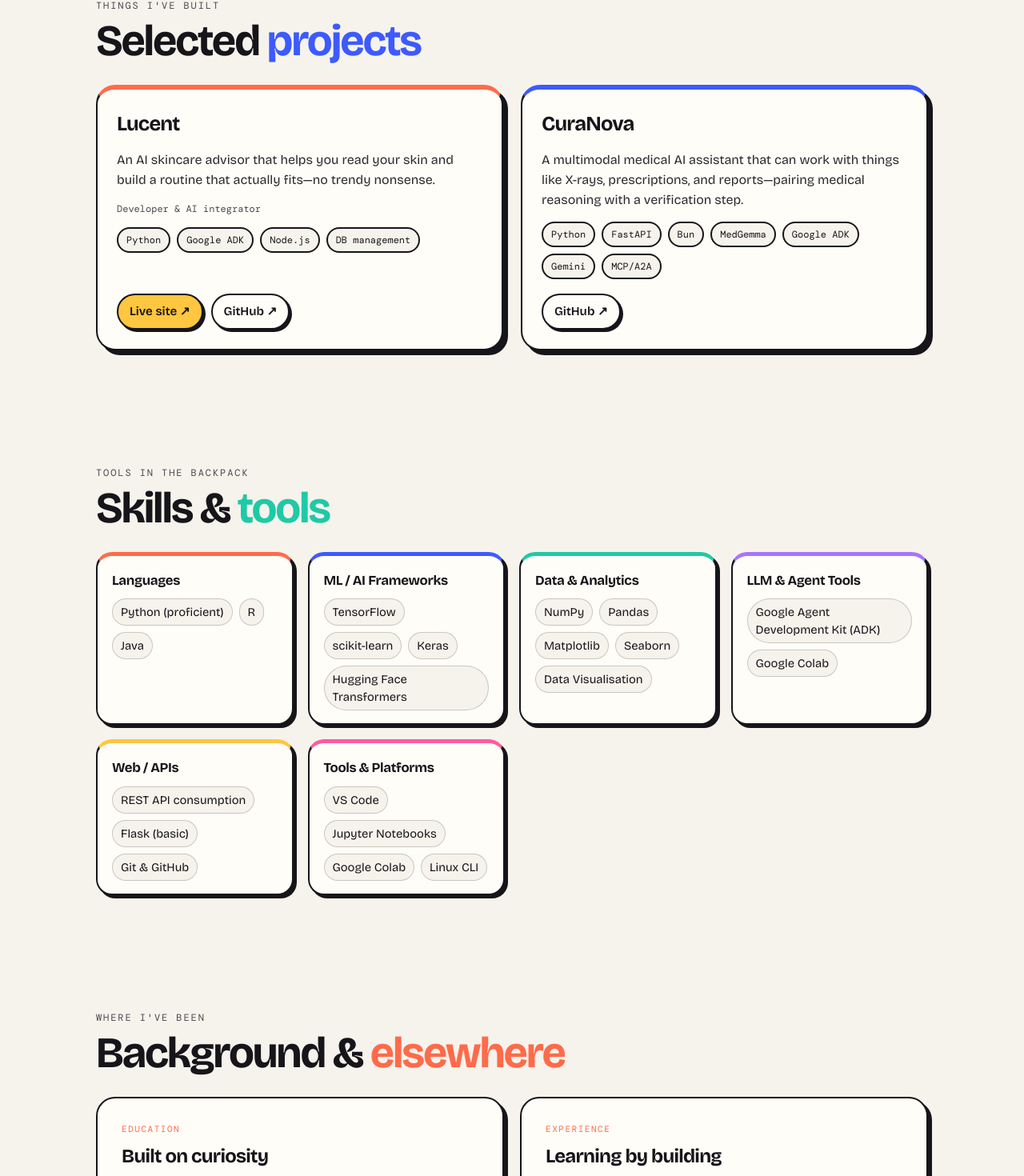
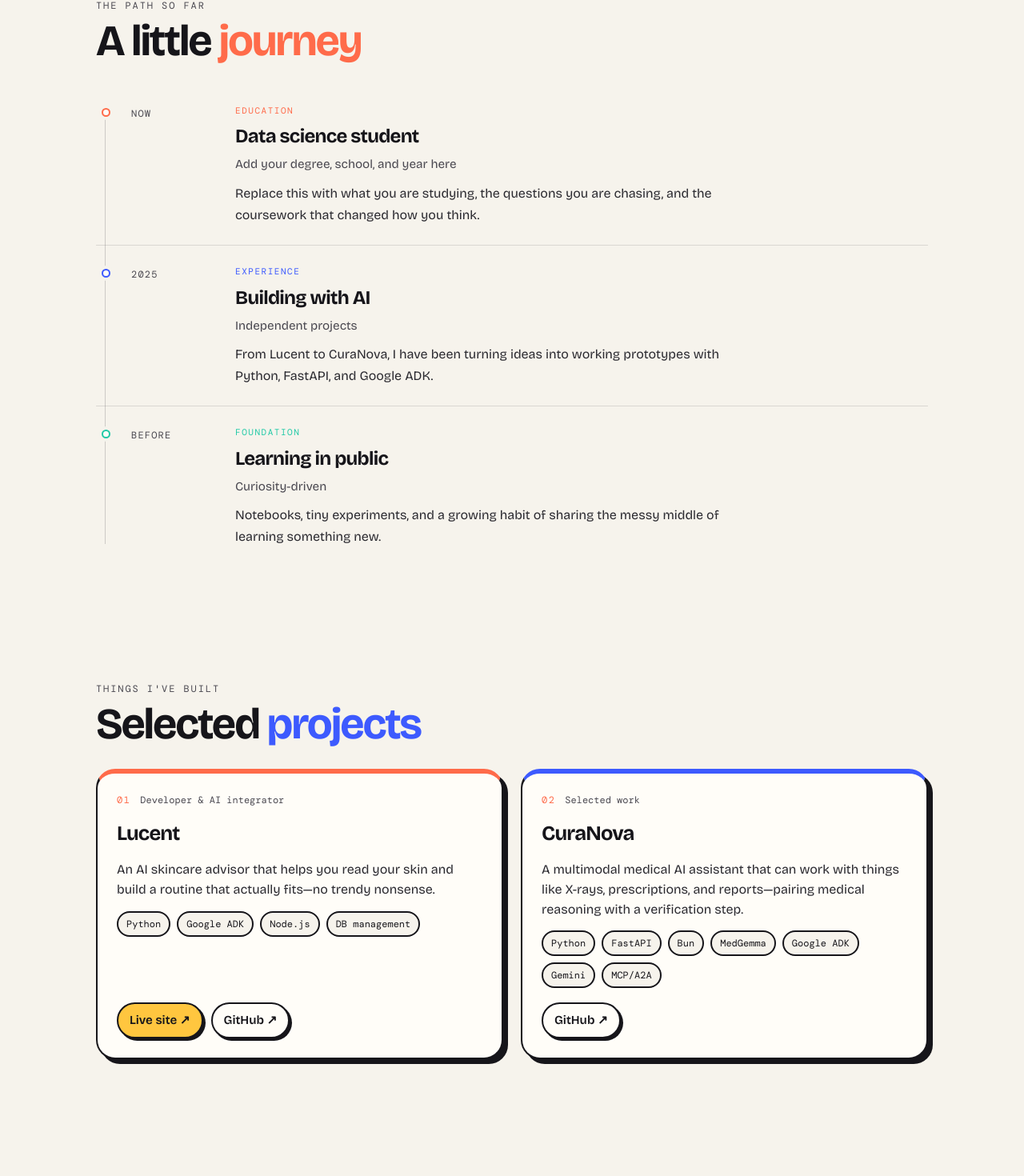
Before and after one commit to Sadhana-up/port_folioo, a React (Vite) app: page / in a window 1280 px wide. Shown: the part 1315-2785 px from the top of the page at 80% size. Built offline with nearby package versions, Linux system fonts and the light colour scheme; the HTML template or start-up script is replaced by a standard one.

Commit message:
feat: add journey and extras sections with portfolio card refinements

```diff
--- a/src/App.tsx
+++ b/src/App.tsx
@@ -141,6 +141,66 @@ const skillGroups = [
   {
     title: 'Tools & Platforms',
     items: ['VS Code', 'Jupyter Notebooks', 'Google Colab', 'Linux CLI'],
+    color: '#FF5C9D',
+  },
+]
+
+const journey = [
+  {
+    period: 'Now',
+    kind: 'Education',
+    title: 'Data science student',
+    place: 'Add your degree, school, and year here',
+    detail: 'Replace this with what you are studying, the questions you are chasing, and the coursework that changed how you think.',
+    color: '#FF6B4A',
+  },
+  {
+    period: '2025',
+    kind: 'Experience',
+    title: 'Building with AI',
+    place: 'Independent projects',
+    detail: 'From Lucent to CuraNova, I have been turning ideas into working prototypes with Python, FastAPI, and Google ADK.',
+    color: '#3D5AFE',
+  },
+  {
+    period: 'Before',
+    kind: 'Foundation',
+    title: 'Learning in public',
+    place: 'Curiosity-driven',
+    detail: 'Notebooks, tiny experiments, and a growing habit of sharing the messy middle of learning something new.',
+    color: '#20C9A6',
+  },
+]
+
+const extras = [
+  {
+    label: 'Certifications',
+    title: 'Proof of the rabbit holes',
+    items: ['Add a certification or course', 'Add another course or workshop', 'Add a self-directed milestone'],
+    color: '#FFC63F',
+  },
+  {
+    label: 'Achievements',
+    title: 'Small wins, real momentum',
+    items: ['Add a competition, hackathon, or award', 'Add a project milestone', 'Add something you are quietly proud of'],
+    color: '#A774FF',
+  },
+]
+
+const interests = [
+  {
+    title: 'Data with feelings',
+    text: 'Visualisations and stories that make numbers feel a little more human.',
+    color: '#FF6B4A',
+  },
+  {
+    title: 'Agent experiments',
+    text: 'Small tools that reason, verify, and occasionally surprise me.',
+    color: '#20C9A6',
+  },
+  {
+    title: 'Internet oddities',
+    text: 'Niche communities, playful interfaces, and things that make people smile.',
     color: '#FF5C9D',
   },
 ]
@@ -758,11 +818,44 @@ export default function App() {
           <p className="explore-lede">
             Education, experience, projects, skills, and the little things that make me me—all in one place.
           </p>
-          <div className="explore-index" aria-hidden="true">
-            <span>01 — experience</span>
-            <span>02 — projects</span>
-            <span>03 — skills</span>
-            <span>04 — elsewhere</span>
+          <nav className="explore-index" aria-label="Explore sections">
+            <a href="#journey">01 — journey</a>
+            <a href="#projects">02 — projects</a>
+            <a href="#skills">03 — skills</a>
+            <a href="#extras">04 — extras</a>
+          </nav>
+        </div>
+      </section>
+
+      <section className="section" id="journey">
+        <div className="section-inner">
+          <div className="section-head">
+            <p className="section-kicker">the path so far</p>
+            <h2 className="section-title">
+              A little <span className="accent-coral">journey</span>
+            </h2>
+          </div>
+          <div className="journey-list">
+            {journey.map((entry, i) => (
+              <motion.article
+                key={entry.title}
+                className="journey-item"
+                style={{ '--journey-color': entry.color } as MotionStyle}
+                initial={reduced ? false : { opacity: 0, y: 24 }}
+                whileInView={reduced ? undefined : { opacity: 1, y: 0 }}
+                viewport={{ once: true, amount: 0.3 }}
+                transition={{ duration: 0.45, delay: i * 0.07 }}
+              >
+                <div className="journey-marker" aria-hidden="true"><span /></div>
+                <p className="journey-period">{entry.period}</p>
+                <div className="journey-body">
+                  <p className="journey-kind">{entry.kind}</p>
+                  <h3>{entry.title}</h3>
+                  <p className="journey-place">{entry.place}</p>
+                  <p className="journey-detail">{entry.detail}</p>
+                </div>
+              </motion.article>
+            ))}
           </div>
         </div>
       </section>
@@ -786,9 +879,12 @@ export default function App() {
                 viewport={{ once: true, amount: 0.25 }}
                 transition={{ duration: 0.45, delay: i * 0.08 }}
               >
+                <div className="project-top">
+                  <span className="project-number">{String(i + 1).padStart(2, '0')}</span>
+                  <span className="project-meta">{project.role ?? 'Selected work'}</span>
+                </div>
                 <h3>{project.name}</h3>
                 <p className="project-blurb">{project.blurb}</p>
-                {project.role ? <p className="project-meta">{project.role}</p> : null}
                 <ul className="tag-list" aria-label={`${project.name} tech`}>
                   {project.tech.map((item) => (
                     <li className="tag" key={item}>
@@ -822,6 +918,9 @@ export default function App() {
             <h2 className="section-title">
               Skills &amp; <span className="accent-mint">tools</span>
             </h2>
+            <p className="section-lede">
+              A working toolkit, not a trophy shelf. These are the things I reach for most often.
+            </p>
           </div>
           <div className="skills-grid">
             {skillGroups.map((group, i) => (
@@ -834,7 +933,10 @@ export default function App() {
                 viewport={{ once: true, amount: 0.3 }}
                 transition={{ duration: 0.4, delay: i * 0.04 }}
               >
+                <div className="skill-card-head">
                   <h3>{group.title}</h3>
+                  <span>{String(group.items.length).padStart(2, '0')}</span>
+                </div>
                 <ul className="skill-items">
                   {group.items.map((item) => (
                     <li className="skill-item" key={item}>
@@ -848,68 +950,78 @@ export default function App() {
         </div>
       </section>
 
-      <section className="section" id="background">
+      <section className="section" id="extras">
         <div className="section-inner">
           <div className="section-head">
-            <p className="section-kicker">where i&apos;ve been</p>
+            <p className="section-kicker">beyond the résumé</p>
             <h2 className="section-title">
-              Background &amp; <span className="accent-coral">elsewhere</span>
+              Little <span className="accent-yellow">extras</span>
             </h2>
+            <p className="section-lede">
+              The certificates, small wins, and curious detours that do not quite fit anywhere else.
+            </p>
           </div>
-          <div className="background-grid">
+          <div className="extras-grid">
+            {extras.map((group, i) => (
               <motion.div
-              className="background-card"
+                key={group.label}
+                className="extras-card"
+                style={{ borderTop: `5px solid ${group.color}` }}
                 initial={reduced ? false : { opacity: 0, y: 24 }}
                 whileInView={reduced ? undefined : { opacity: 1, y: 0 }}
                 viewport={{ once: true, amount: 0.3 }}
-              transition={{ duration: 0.45 }}
+                transition={{ duration: 0.45, delay: i * 0.07 }}
               >
-              <p className="background-label">Education</p>
-              <h3>Built on curiosity</h3>
-              <p className="background-text">
-                Data science student, constantly learning in public and turning coursework into things I can actually play with.
-              </p>
-              <div className="background-tags">
-                <span>Data Science</span>
-                <span>AI / ML</span>
-                <span>Analytics</span>
-              </div>
+                <p className="extras-label">{group.label}</p>
+                <h3>{group.title}</h3>
+                <ul className="extras-list">
+                  {group.items.map((item) => (
+                    <li key={item}>{item}</li>
+                  ))}
+                </ul>
               </motion.div>
+            ))}
             <motion.div
-              className="background-card"
-              initial={reduced ? false : { opacity: 0, y: 24 }}
-              whileInView={reduced ? undefined : { opacity: 1, y: 0 }}
-              viewport={{ once: true, amount: 0.3 }}
-              transition={{ duration: 0.45, delay: 0.08 }}
-            >
-              <p className="background-label">Experience</p>
-              <h3>Learning by building</h3>
-              <p className="background-text">
-                From AI skincare advisors to multimodal medical tools—I like projects where I can own an idea end to end.
-              </p>
-              <div className="background-tags">
-                <span>Python</span>
-                <span>FastAPI</span>
-                <span>Google ADK</span>
-              </div>
-            </motion.div>
-            <motion.div
-              className="background-card background-card--wide"
+              className="interests-card"
               initial={reduced ? false : { opacity: 0, y: 24 }}
               whileInView={reduced ? undefined : { opacity: 1, y: 0 }}
               viewport={{ once: true, amount: 0.3 }}
               transition={{ duration: 0.45, delay: 0.14 }}
             >
-              <p className="background-label">Achievements &amp; interests</p>
-              <h3>The bits between the big things</h3>
-              <p className="background-text">
-                Certifications, small wins, and whatever I&apos;m currently obsessing over live here. This is a living section—more soon.
-              </p>
+              <p className="extras-label">currently curious about</p>
+              <div className="interest-list">
+                {interests.map((interest, i) => (
+                  <motion.div
+                    key={interest.title}
+                    className="interest-item"
+                    style={{ '--interest-color': interest.color } as MotionStyle}
+                    initial={reduced ? false : { opacity: 0, x: 12 }}
+                    whileInView={reduced ? undefined : { opacity: 1, x: 0 }}
+                    viewport={{ once: true, amount: 0.3 }}
+                    transition={{ duration: 0.4, delay: 0.18 + i * 0.06 }}
+                  >
+                    <span className="interest-dot" aria-hidden="true" />
+                    <div>
+                      <h4>{interest.title}</h4>
+                      <p>{interest.text}</p>
+                    </div>
+                  </motion.div>
+                ))}
+              </div>
+            </motion.div>
+          </div>
+          <motion.div
+            className="extras-cta"
+            initial={reduced ? false : { opacity: 0, y: 20 }}
+            whileInView={reduced ? undefined : { opacity: 1, y: 0 }}
+            viewport={{ once: true, amount: 0.4 }}
+            transition={{ duration: 0.45 }}
+          >
+            <p>Got something interesting in mind?</p>
             <button className="btn-link" type="button" onClick={() => openPanel('contact')}>
-                Tell me about yours ↗
+              Let&apos;s talk ↗
             </button>
           </motion.div>
-          </div>
         </div>
       </section>
       </div>
--- a/src/index.css
+++ b/src/index.css
@@ -394,23 +394,16 @@ a {
 
 .section-title .accent-coral { color: var(--coral); }
 .section-title .accent-blue { color: var(--blue); }
+.section-title .accent-yellow { color: var(--yellow); }
 .section-title .accent-mint { color: var(--mint); }
 .section-title .accent-lilac { color: var(--lilac); }
 
-.about-card {
-  background: var(--paper);
-  border: var(--border);
-  border-radius: 24px;
-  box-shadow: var(--shadow);
-  padding: 28px 30px;
-  max-width: 760px;
-  transform: rotate(-0.6deg);
-}
-
-.about-card p {
-  margin: 0;
-  font-size: clamp(1.1rem, 2.2vw, 1.35rem);
-  line-height: 1.6;
+.section-lede {
+  max-width: 60ch;
+  margin: 18px 0 0;
+  font-size: clamp(1rem, 1.8vw, 1.15rem);
+  line-height: 1.65;
+  color: var(--muted);
 }
 
 .projects-grid {
@@ -434,6 +427,19 @@ a {
 .project-card:hover {
   transform: translate(-2px, -3px) rotate(0deg) !important;
   box-shadow: 8px 8px 0 var(--ink);
+}
+
+.project-top {
+  display: flex;
+  align-items: center;
+  gap: 12px;
+}
+
+.project-number {
+  font-family: 'DM Mono', monospace;
+  font-size: 12px;
+  letter-spacing: 0.12em;
+  color: var(--coral);
 }
 
 .project-card h3 {
@@ -520,10 +526,24 @@ a {
   box-shadow: 4px 4px 0 var(--ink);
 }
 
+.skill-card-head {
+  display: flex;
+  align-items: baseline;
+  justify-content: space-between;
+  gap: 12px;
+  margin-bottom: 10px;
+}
+
 .skill-card h3 {
-  margin: 0 0 10px;
+  margin: 0;
   font-size: 1.05rem;
   letter-spacing: -0.02em;
+}
+
+.skill-card-head span {
+  font-family: 'DM Mono', monospace;
+  font-size: 11px;
+  color: var(--muted);
 }
 
 .skill-items {
@@ -822,31 +842,120 @@ a {
   color: var(--muted);
 }
 
-.background-grid {
+.explore-index a {
+  color: inherit;
+  text-decoration: none;
+  transition: color 0.3s ease;
+}
+
+.explore-index a:hover,
+.explore-index a:focus-visible {
+  color: var(--ink);
+}
+
+.journey-list {
+  position: relative;
+}
+
+.journey-list::before {
+  position: absolute;
+  top: 28px;
+  bottom: 28px;
+  left: 11px;
+  width: 1px;
+  background: rgba(22, 21, 26, 0.18);
+  content: '';
+}
+
+.journey-item {
+  position: relative;
+  display: grid;
+  grid-template-columns: 24px 110px 1fr;
+  gap: 20px;
+  padding: 24px 0;
+  border-bottom: 1px solid rgba(22, 21, 26, 0.12);
+}
+
+.journey-item:last-child {
+  border-bottom: 0;
+}
+
+.journey-marker {
+  position: relative;
+  z-index: 1;
+  display: flex;
+  justify-content: center;
+  padding-top: 5px;
+}
+
+.journey-marker span {
+  width: 11px;
+  height: 11px;
+  border: 2px solid var(--journey-color);
+  border-radius: 50%;
+  background: var(--paper);
+  box-shadow: 0 0 0 4px var(--cream);
+}
+
+.journey-period {
+  margin: 0;
+  padding-top: 3px;
+  font-family: 'DM Mono', monospace;
+  font-size: 12px;
+  letter-spacing: 0.1em;
+  text-transform: uppercase;
+  color: var(--muted);
+}
+
+.journey-kind {
+  margin: 0 0 6px;
+  font-family: 'DM Mono', monospace;
+  font-size: 11px;
+  letter-spacing: 0.14em;
+  text-transform: uppercase;
+  color: var(--journey-color);
+}
+
+.journey-body h3 {
+  margin: 0 0 6px;
+  font-size: 1.5rem;
+  letter-spacing: -0.03em;
+}
+
+.journey-place {
+  margin: 0 0 12px;
+  font-size: 0.95rem;
+  color: var(--muted);
+}
+
+.journey-detail {
+  margin: 0;
+  max-width: 62ch;
+  color: #2b2a30;
+  line-height: 1.65;
+}
+
+.extras-grid {
   display: grid;
   grid-template-columns: repeat(2, minmax(0, 1fr));
   gap: 20px;
+  align-items: start;
 }
 
-.background-card {
-  display: flex;
-  flex-direction: column;
-  align-items: flex-start;
-  gap: 12px;
-  padding: 30px;
+.extras-card,
+.interests-card {
+  padding: 28px;
+  border-radius: 24px;
+}
+
+.extras-card {
   background: var(--paper);
   border: var(--border);
-  border-radius: 24px;
   box-shadow: 5px 5px 0 var(--ink);
 }
 
-.background-card--wide {
-  grid-column: 1 / -1;
-  background: #fff8e6;
-}
-
-.background-label {
-  margin: 0;
+.extras-label {
+  margin: 0 0 12px;
   font-family: 'DM Mono', monospace;
   font-size: 11px;
   letter-spacing: 0.14em;
@@ -854,34 +963,98 @@ a {
   color: var(--coral);
 }
 
-.background-card h3 {
-  margin: 0;
-  font-size: 1.5rem;
-  line-height: 1.15;
+.extras-card h3 {
+  margin: 0 0 20px;
+  font-size: 1.45rem;
+  line-height: 1.2;
   letter-spacing: -0.03em;
 }
 
-.background-text {
+.extras-list {
+  display: grid;
+  gap: 12px;
   margin: 0;
-  max-width: 60ch;
-  color: #2b2a30;
-  line-height: 1.6;
+  padding: 0;
+  list-style: none;
 }
 
-.background-tags {
-  display: flex;
-  flex-wrap: wrap;
-  gap: 8px;
-  margin-top: auto;
-  padding-top: 10px;
+.extras-list li {
+  position: relative;
+  padding-left: 18px;
+  color: #2b2a30;
+  line-height: 1.5;
 }
 
-.background-tags span {
-  padding: 5px 10px;
-  border: 1.5px solid rgba(22, 21, 26, 0.25);
-  border-radius: 999px;
-  font-family: 'DM Mono', monospace;
-  font-size: 11px;
+.extras-list li::before {
+  position: absolute;
+  top: 0.65em;
+  left: 0;
+  width: 7px;
+  height: 7px;
+  border-radius: 50%;
+  background: var(--yellow);
+  content: '';
+}
+
+.interests-card {
+  grid-row: span 2;
+  background: var(--ink);
+  color: var(--cream);
+  box-shadow: 8px 8px 0 var(--mint);
+}
+
+.interests-card .extras-label {
+  color: rgba(255, 253, 248, 0.55);
+}
+
+.interest-list {
+  display: grid;
+  gap: 20px;
+}
+
+.interest-item {
+  position: relative;
+  padding-left: 22px;
+}
+
+.interest-dot {
+  position: absolute;
+  top: 7px;
+  left: 0;
+  width: 10px;
+  height: 10px;
+  border-radius: 50%;
+  background: var(--interest-color);
+}
+
+.interest-item h4 {
+  margin: 0 0 4px;
+  font-size: 1.05rem;
+  letter-spacing: -0.02em;
+}
+
+.interest-item p {
+  margin: 0;
+  font-size: 0.92rem;
+  line-height: 1.55;
+  color: rgba(255, 253, 248, 0.65);
+}
+
+.extras-cta {
+  display: flex;
+  align-items: center;
+  justify-content: space-between;
+  flex-wrap: wrap;
+  gap: 18px;
+  margin-top: 28px;
+  padding: 26px 28px;
+  border: 1.5px dashed rgba(22, 21, 26, 0.25);
+  border-radius: 20px;
+}
+
+.extras-cta p {
+  margin: 0;
+  font-size: 1.1rem;
 }
 
 .site-footer {
@@ -918,6 +1091,7 @@ a {
 }
 
 .reduce-motion .nav-link::after,
+.reduce-motion .explore-index a,
 .reduce-motion .hero-reset,
 .reduce-motion .scroll-hint,
 .reduce-motion .panel-close,
@@ -1027,16 +1201,41 @@ a {
     display: none;
   }
 
-  .background-grid {
+  .journey-list::before {
+    left: 9px;
+  }
+
+  .journey-item {
+    grid-template-columns: 20px 1fr;
+    gap: 8px 14px;
+    padding: 20px 0;
+  }
+
+  .journey-marker {
+    grid-row: 1 / span 2;
+    padding-top: 3px;
+  }
+
+  .journey-period,
+  .journey-body {
+    grid-column: 2;
+  }
+
+  .extras-grid {
     grid-template-columns: minmax(0, 1fr);
   }
 
-  .background-card--wide {
-    grid-column: auto;
+  .interests-card {
+    grid-row: auto;
   }
 
-  .background-card {
+  .extras-card,
+  .interests-card {
     padding: 24px;
+  }
+
+  .extras-cta {
+    padding: 22px;
   }
 }
 
```
Lines whose indentation alone changed are shown as unchanged.
